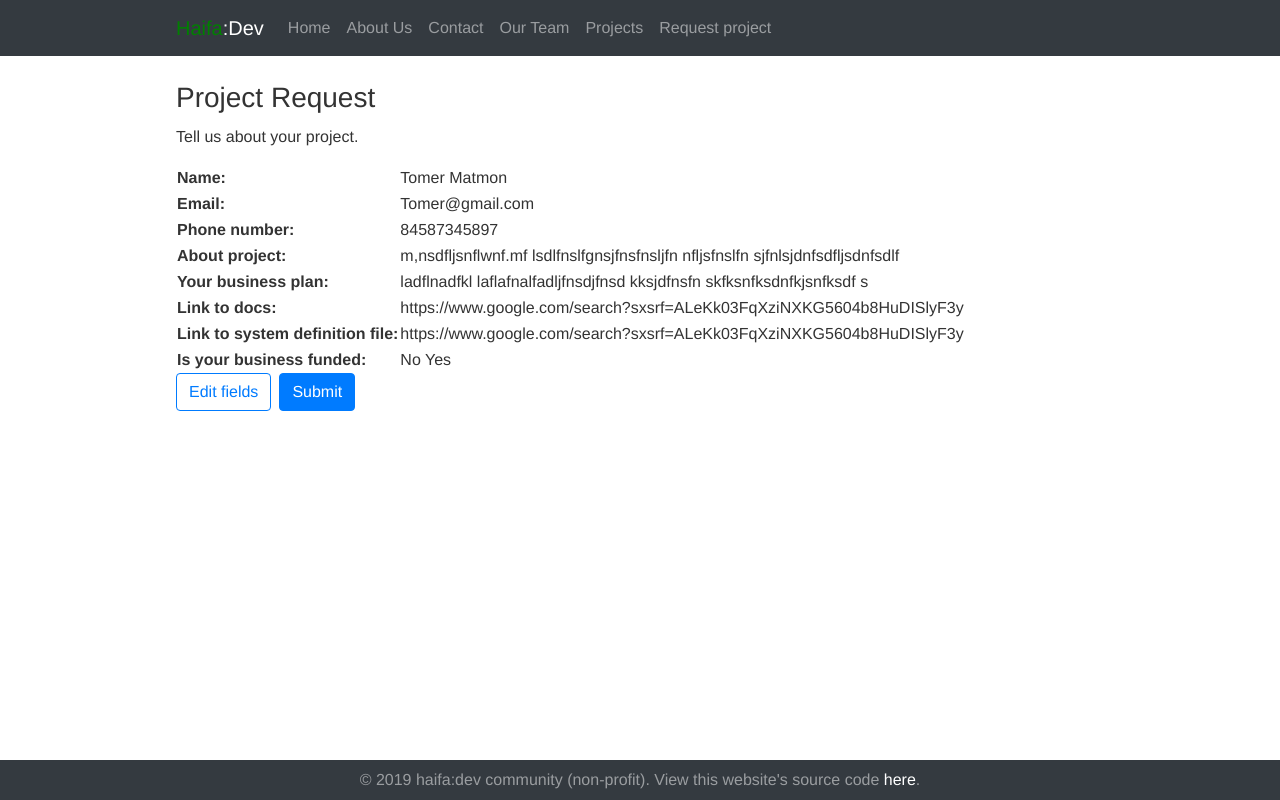
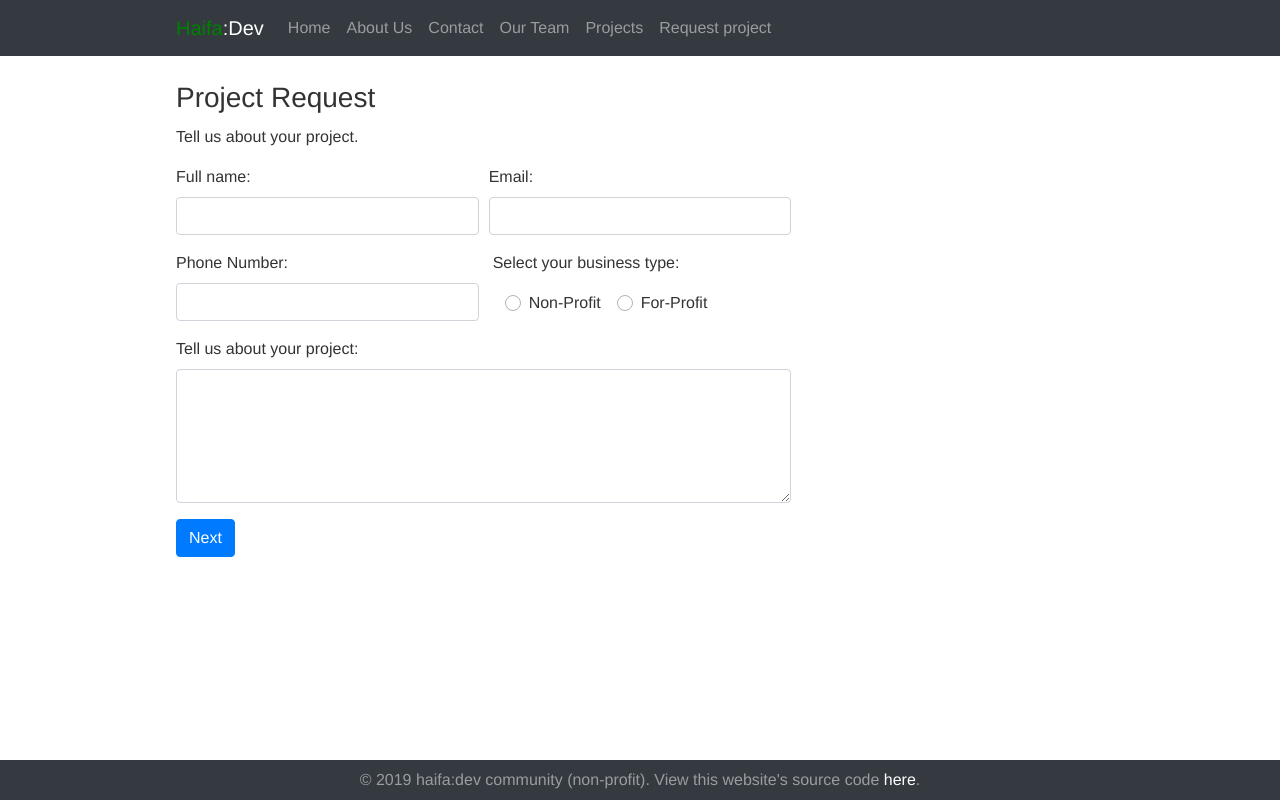
Before and after one commit to haifa-dev/official-website, a React (Create React App) app: page /ProjectRequest in a window 1280 px wide. Built offline with nearby package versions, Linux system fonts and the light colour scheme.

Commit message:
added form confirmation

```diff
--- a/src/components/ProjectRequestForm/FormConfirmation.jsx
+++ b/src/components/ProjectRequestForm/FormConfirmation.jsx
@@ -1,7 +1,27 @@
 import React from "react";
 import Button from "react-bootstrap/Button";
 
-export default function FormConfirmation({ formState, loadPreviousForm, loadNextForm }) {
+export default function FormConfirmation({
+  formState: {
+    name,
+    email,
+    phone,
+    about,
+    businessType,
+    description,
+    isWebSite,
+    webAddress,
+    tasks,
+    isBusinessPlan,
+    businessPlan,
+    isSystemDefined,
+    systemDefinition,
+    communityOrProfit,
+    isFunded,
+  },
+  loadPreviousForm,
+  loadNextForm,
+}) {
   const postForProfit = async (form) => {
     console.table(form);
   };
@@ -22,26 +42,27 @@ export default function FormConfirmation({ formState, loadPreviousForm, loadNext
     loadNextForm(null);
   };
 
-  const form = {
-    name: formState.name,
-    email: formState.email,
-    phone: formState.phone,
-    about: formState.about,
-    businessType: formState.businessType,
+  let form = {
+    name,
+    email,
+    phone,
+    about,
+  }
+  if (businessType === "nonProfit") {
+    form = {
+      ...form,
+      description,
+      webAddress,
+      tasks,
     };
-
-  if (form.businessType === "nonProfit") {
-    form.description = formState.description;
-    form.isWebSite = formState.isWebSite;
-    form.webAddress = formState.webAddress;
-    form.tasks = formState.tasks;
   } else {
-    form.isBusinessPlan = formState.isBusinessPlan;
-    form.businessPlan = formState.businessPlan;
-    form.isSystemDefined = formState.isSystemDefined;
-    form.systemDefinition = formState.systemDefinition;
-    form.communityOrProfit = formState.communityOrProfit;
-    form.isFunded = formState.isFunded;
+    form = {
+      ...form,
+      businessPlan,
+      systemDefinition,
+      communityOrProfit,
+      isFunded,
+    };
   }
 
   const UserDetails = () => {
@@ -49,84 +70,94 @@ export default function FormConfirmation({ formState, loadPreviousForm, loadNext
       <>
         <tr>
           <th>Name:</th>
-          <td>{form.fullName} Tomer Matmon</td>
+          <td>{name}</td>
         </tr>
 
         <tr>
           <th>Email:</th>
-          <td>{form.email} Tomer@gmail.com</td>
+          <td>{email}</td>
         </tr>
 
         <tr>
           <th>Phone number:</th>
-          <td>{form.phoneNumber} 84587345897</td>
+          <td>{phone}</td>
         </tr>
 
         <tr>
           <th>About project:</th>
-          <td>{form.aboutProject} m,nsdfljsnflwnf.mf lsdlfnslfgnsjfnsfnsljfn nfljsfnslfn sjfnlsjdnfsdfljsdnfsdlf</td>
+          <td>{about}</td>
         </tr>
       </>
-    )
-  }
+    );
+  };
 
   const NonProfitDetails = () => {
     return (
       <>
         <tr>
           <th>Organization description:</th>
-          <td>{form.description} lnsdflnsf asflnsflnflknswf weflnsflsdnflksdfsdf lweflwenfwjgnlwjfn sfnsljdfsdf</td>
+          <td>{description}</td>
         </tr>
 
         <tr>
           <th>Organization website address:</th>
-          <td>{form.webAddress} https://www.google.com/search?sxsrf=ALeKk03FqXziNXKG5604b8HuDISlyF3y</td>
+          <td>{!isWebSite ? webAddress : "No website"}</td>
         </tr>
 
         <tr>
           <th>What needs to be done:</th>
-          <td>{form.tasks} admads;kfmsadf akdfksmf;ksmfsd sdmfl;sfs mlsdflsdfks d;fms</td>
+          <td>{tasks}</td>
         </tr>
       </>
-    )
-  }
+    );
+  };
 
   const ForProfitDetails = () => {
     return (
       <>
         <tr>
-          <th>Your business plan:</th>
-          <td>{form.businessPlan} ladflnadfkl laflafnalfadljfnsdjfnsd kksjdfnsfn skfksnfksdnfkjsnfksdf s</td>
+          <th>Link to business plan:</th>
+          <td>{!isBusinessPlan ? businessPlan : "No business plan"}</td>
         </tr>
 
         <tr>
-          <th>Link to docs:</th>
-          <td>{form.linkToDocs} https://www.google.com/search?sxsrf=ALeKk03FqXziNXKG5604b8HuDISlyF3y</td>
+          <th>Link to system definition:</th>
+          <td>{!isSystemDefined ? systemDefinition : "No system definition"}</td>
         </tr>
 
         <tr>
-          <th>Link to system definition file:</th>
-          <td>{form.systemDefinitionFile} https://www.google.com/search?sxsrf=ALeKk03FqXziNXKG5604b8HuDISlyF3y</td>
+          <th>Community or profit oriented:</th>
+          <td>{communityOrProfit === "community" ? "Community oriented" : "Profit oriented"}</td>
         </tr>
 
         <tr>
           <th>Is your business funded:</th>
-          <td>{form.isFunded ? "Yes" : "No"} Yes</td>
+          <td>{isFunded ? "Yes" : "No"}</td>
         </tr>
       </>
-    )
-  }
+    );
+  };
 
   return (
+    <>
       <table>
+        <tbody>
         <UserDetails />
-      {form.businessType === "nonProfit" ? (
+        {businessType === "nonProfit" ? (
           <NonProfitDetails />
         ) : (
           <ForProfitDetails />
         )}
-      <Button onClick={loadPreviousForm} variant="outline-primary" className="mr-2">Edit fields</Button>
+        </tbody>
+      </table>
+      <Button
+        onClick={loadPreviousForm}
+        variant="outline-primary"
+        className="mr-2"
+      >
+        Edit fields
+      </Button>
       <Button onClick={handleSubmit}>Submit</Button>
-    </table>
+    </>
   );
 }
--- a/src/components/ProjectRequestForm/FormMain.jsx
+++ b/src/components/ProjectRequestForm/FormMain.jsx
@@ -13,25 +13,24 @@ export default function RequestForm() {
     about: "",
     businessType: "",
     description: "",
-    isWebSite: "",
+    isWebSite: false,
     webAddress: "",
     tasks: "",
-    isBusinessPlan: "",
+    isBusinessPlan: false,
     businessPlan: "",
-    isSystemDefined: "",
+    isSystemDefined: false,
     systemDefinition: "",
     communityOrProfit: "",
     isFunded: "",
   });
   const [formtype, setFormType] = useState("formUser");
-
   const loadNextForm = (formType) => setFormType(formType);
   const loadPreviousForm = (e) => {
     e.preventDefault();
     setFormType("formUser");
   };
 
-  switch ("confirmForm") {
+  switch (formtype) {
     case "formUser":
       return (
         <FormUser
--- a/src/stylesheets/global.scss
+++ b/src/stylesheets/global.scss
@@ -165,3 +165,25 @@ footer {
   text-align: center;
   background-color: #333;
 }
+
+table {
+  border-left: 5px solid green;
+  margin-bottom: 20px;
+}
+
+tr {
+  border-bottom: .5px solid lightgrey;
+  line-height: 20px;
+}
+
+th {
+  padding: 5px 10px;
+  min-width: 150px;
+  vertical-align: top;
+}
+
+td {
+  padding: 5px 10px;
+  vertical-align: top;
+  overflow-wrap: anywhere;
+}
```
Lines whose indentation alone changed are shown as unchanged.
